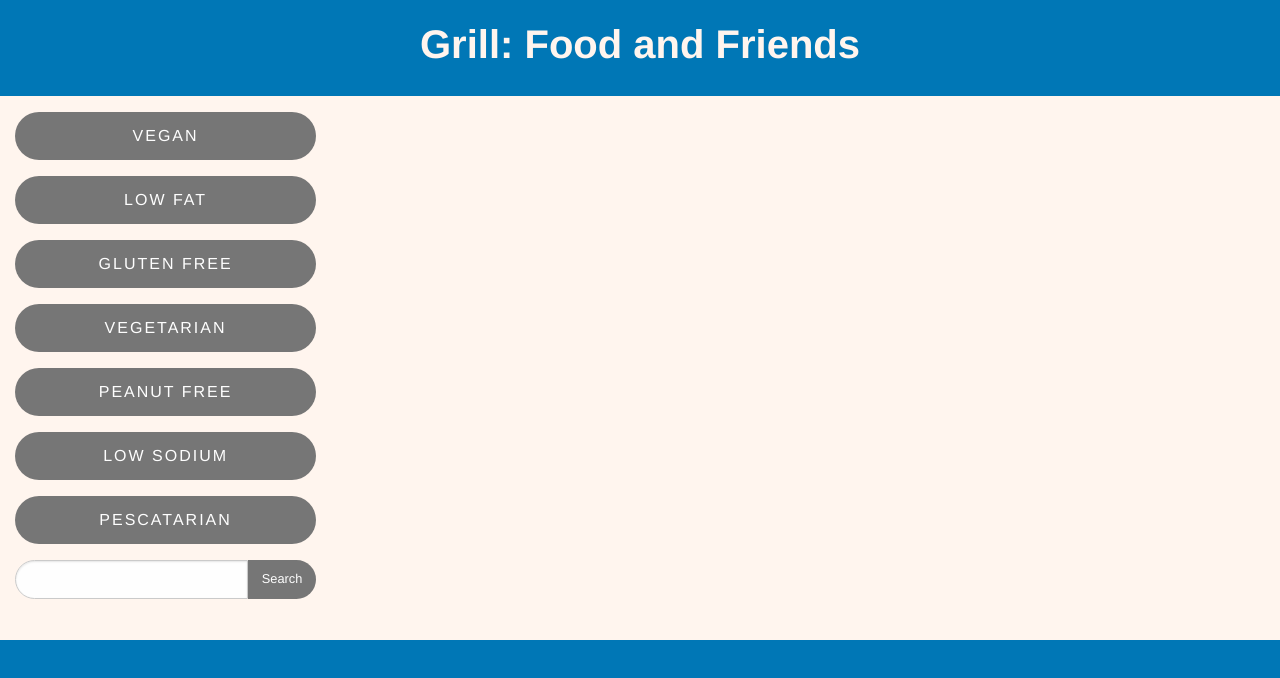
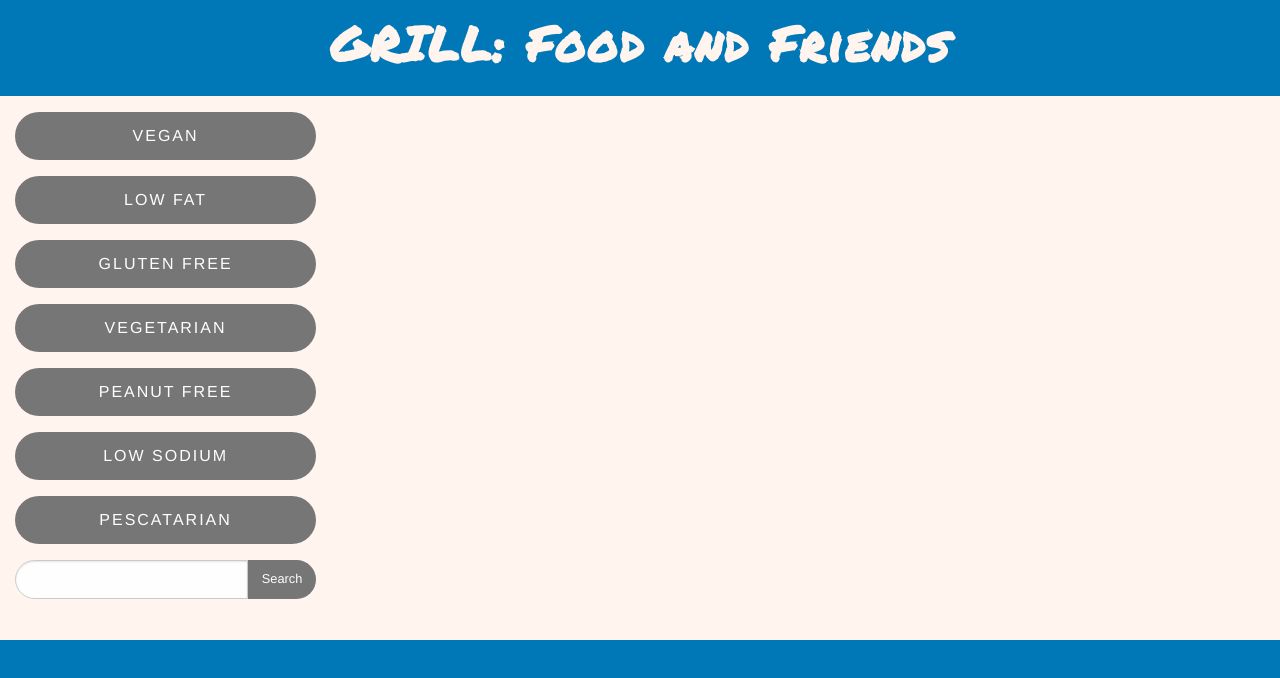
Before and after one commit to Cinosargo22/Grill, a plain HTML site: page index.html in a window 1280 px wide. Drawn offline with nearby package versions, Linux system fonts and the light colour scheme; no server answers.

Commit message:
Added heading bar styling

```diff
--- a/index.html
+++ b/index.html
@@ -10,6 +10,9 @@
     <link rel="stylesheet" href="https://cdn.jsdelivr.net/npm/foundation-sites@6.7.4/dist/css/foundation.min.css"
         crossorigin="anonymous">
     <link rel="stylesheet" href="style.css" />
+    <link rel="preconnect" href="https://fonts.googleapis.com">
+    <link rel="preconnect" href="https://fonts.gstatic.com" crossorigin>
+    <link href="https://fonts.googleapis.com/css2?family=Permanent+Marker&family=Righteous&display=swap" rel="stylesheet">
 </head>
 
 <body class="grid-x grid-padding-x grid-margin-y">
@@ -72,9 +75,9 @@
     </section>
     <section class="cell auto">
         <div class="container fly-bar grid-x align-middle text-center ">
-            <h2 class="cell">
-                Grill: Food and Friends
-            </h2>
+            <h1 class="cell">
+                <span>GRILL:</span> Food and Friends
+            </h1>
         </div>
 
         <div id="results-panel" class="grid-container-fluid grid-x grid-padding-x grid-padding-y grid-margin-x align-right">
--- a/style.css
+++ b/style.css
@@ -104,10 +104,16 @@ body {
   position: fixed;
   overflow: auto;
 }
-.fly-bar h2{
+.fly-bar h1{
   text-align: center;
   color:var(--light);
   font-weight: bold;
+  font-family:'Permanent Marker';
+  letter-spacing: 2px;
+}
+
+.fly-bar h1 span{
+  font-weight:bolder;
 }
 .jeopardy-question {
   font-size: 2.5ch;
```
